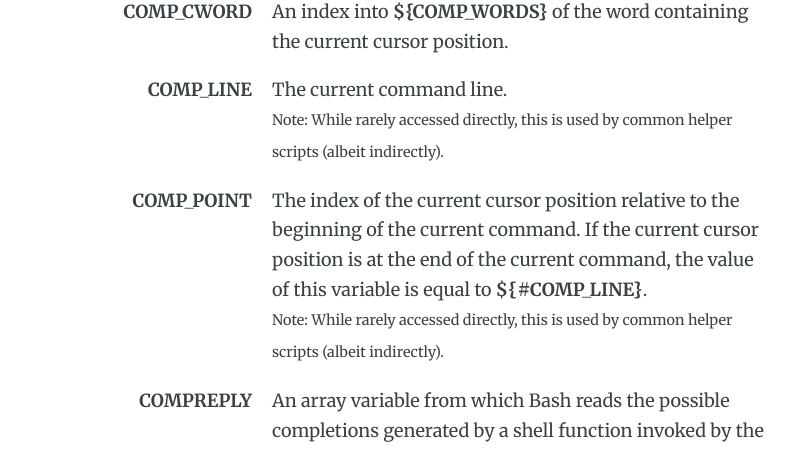
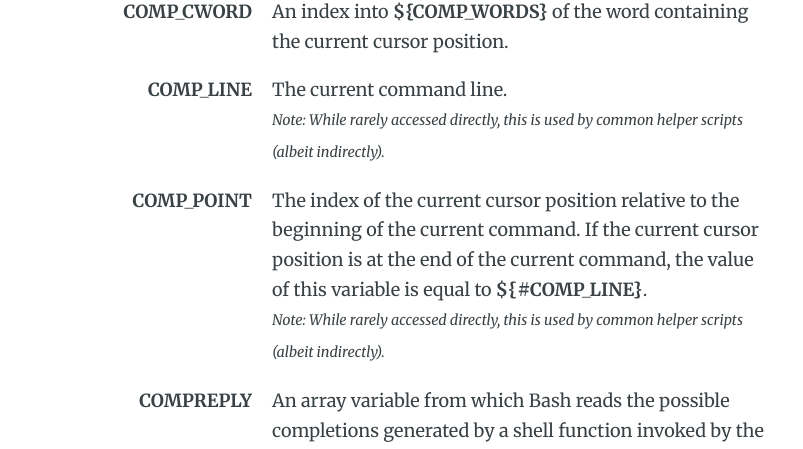
Before and after one commit to brbsix/brbsix.github.io, a Jekyll site: the page built from _posts/2015-11-29-accessing-tab-completion-programmatically-in-bash.md, in a window 1280 px wide. Shown: the part 1442-1891 px from the top of the page, without its empty margins (218-1021 px from the left). Built offline with Jekyll 4.4.1, drawn with Linux system fonts in a browser that asks for light colours; comment, search, counter and statistics services are not loaded.

Commit message:
Fix <emp> tags which should be <em>

```diff
--- a/_posts/2015-11-29-accessing-tab-completion-programmatically-in-bash.md
+++ b/_posts/2015-11-29-accessing-tab-completion-programmatically-in-bash.md
@@ -38,14 +38,14 @@ In case you're not familiar with Bash completion scripts, they rely on a few env
   <dd>
     The current command line.
     <br>
-    <small><emp>Note: While rarely accessed directly, this is used by common helper scripts (albeit indirectly).</emp></small>
+    <small><em>Note: While rarely accessed directly, this is used by common helper scripts (albeit indirectly).</em></small>
   </dd>
 
   <dt>COMP_POINT</dt>
   <dd>
     The index of the current cursor position relative to the  beginning of the current command. If the current cursor position is at the end of the current command, the value of this variable is equal to <strong>${#COMP_LINE}</strong>.
     <br>
-    <small><emp>Note: While rarely accessed directly, this is used by common helper scripts (albeit indirectly).</emp></small>
+    <small><em>Note: While rarely accessed directly, this is used by common helper scripts (albeit indirectly).</em></small>
   </dd>
 
   <dt>COMPREPLY</dt>
```
